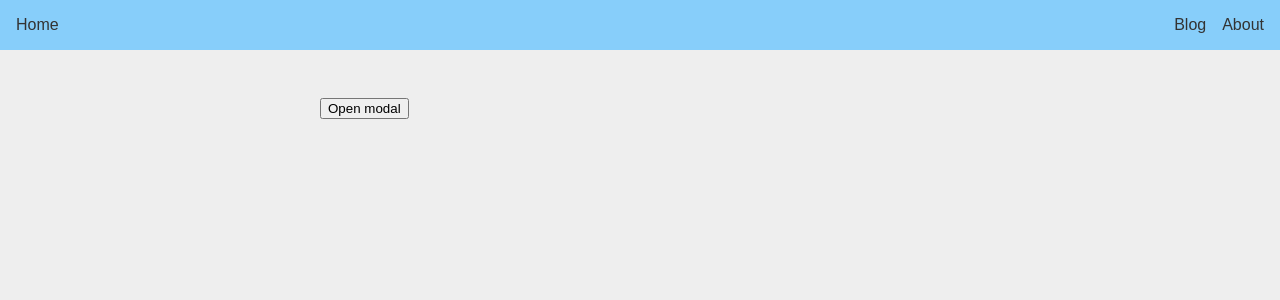
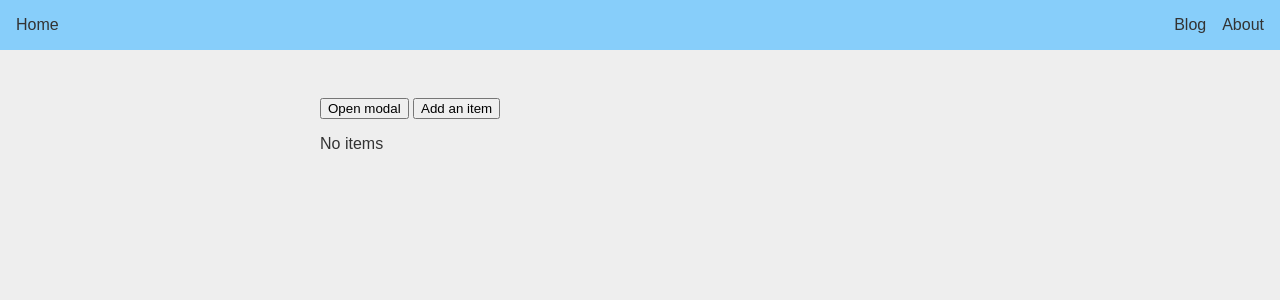
Before and after one commit to AlexGavalas/svelte-playground, a SvelteKit app: page /about in a window 1280 px wide. Shown: the top 300 px of the page. Built offline with nearby package versions, Linux system fonts and the light colour scheme.

Commit message:
feat: added list with flip animation

```diff
--- a/src/routes/about/+page.svelte
+++ b/src/routes/about/+page.svelte
@@ -1,10 +1,24 @@
 <script lang="ts">
+    import { fade } from 'svelte/transition';
+    import { flip } from 'svelte/animate';
     import Modal from '$lib/components/Modal.svelte';
 
     let showModal = false;
+    let items: { name: string; key: string }[] = [];
 
     const toggleModal = () => {
         showModal = !showModal;
+    };
+
+    const addItem = () => {
+        items = [
+            {
+                name: `Item #${items.length + 1}`,
+                // Key should be unique, Math.random is used for demo purposes
+                key: (Math.random() * 10000).toString(),
+            },
+            ...items,
+        ];
     };
 </script>
 
@@ -13,3 +27,15 @@
 </Modal>
 
 <button on:click={toggleModal}>Open modal</button>
+<button on:click={addItem}>Add an item</button>
+
+<div>
+    {#each items as item (item.key)}
+        <div in:fade animate:flip={{ duration: 500 }}>
+            <p>{item.name}</p>
+            <button on:click={() => (items = items.filter((v) => v !== item))}> Delete item</button>
+        </div>
+    {:else}
+        <p>No items</p>
+    {/each}
+</div>
```
